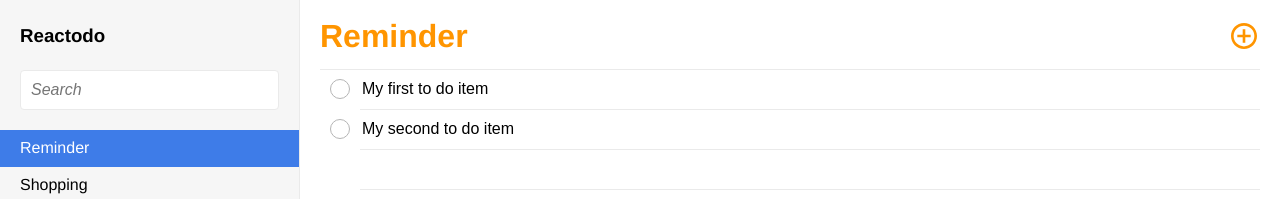
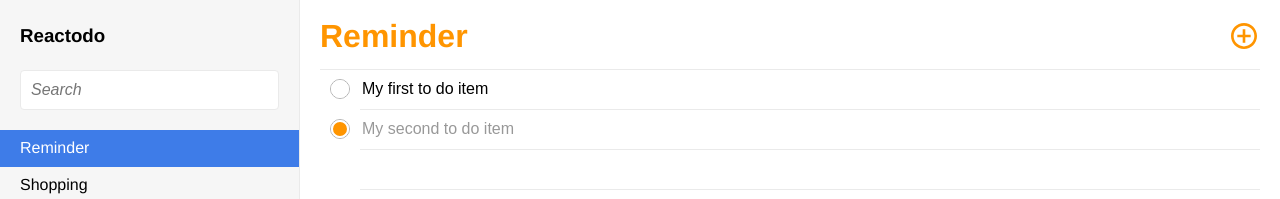
Before and after one commit to leonatefm/react-todo-app, a React (Create React App) app: page / in a window 1280 px wide. Shown: the top 199 px of the page. Built offline with nearby package versions, Linux system fonts and the light colour scheme.

Commit message:
Added inverse data flow to update todo items

```diff
--- a/src/components/App.js
+++ b/src/components/App.js
@@ -23,6 +23,7 @@ class TodoApp extends Component {
 		}
 
 		this.switchList = this.switchList.bind(this);
+		this.updateList = this.updateList.bind(this);
 	}
 
 	switchList(listId){
@@ -31,13 +32,22 @@ class TodoApp extends Component {
 		});
 	}
 
+	updateList(listId, list){
+		const todoLists = this.state.todoLists;
+		const index = todoLists.findIndex(item => item.listId === listId);
+		todoLists[index] = list;
+		this.setState({
+			todoLists: todoLists
+		});
+	}
+
 	render() {
-		const currentList = this.state.todoLists.find((item) => { return item.listId === this.state.currentListId});
+		const currentList = this.state.todoLists.find(item => item.listId === this.state.currentListId);
 
 		return (
 			<div className="react-todo-app">
 				<SideMenu todoLists={this.state.todoLists} currentListId={this.state.currentListId} switchList={this.switchList}></SideMenu>
-				<ListDetails list={currentList}></ListDetails>
+				<ListDetails list={currentList} updateList={this.updateList}></ListDetails>
 			</div>
 		);
 	}
@@ -70,17 +80,32 @@ class SideMenu extends Component {
 }
 
 class ListDetails extends Component {
+
+	constructor(props){
+		super(props);
+
+		this.updateItem = this.updateItem.bind(this);
+	}
+
+	updateItem(itemId, item){
+		const list = this.props.list;
+		const index = this.props.list.items.findIndex(item => item.itemId === itemId);
+		list.items[index] = item;
+
+		this.props.updateList(list.listId, list);
+	}
+
 	render() {
 
 		const list = this.props.list;
-		const todoItems = list.items.map((item) => <TodoItem key={item.itemId} item={item}></TodoItem>)
-		const style = {
+		const todoItems = list.items.map((item) => <TodoItem key={item.itemId} item={item} updateItem={this.updateItem} color={list.color}></TodoItem>)
+		const titleStyle = {
 			color: colorMap[list.color] ? colorMap[list.color] : "#000000"
 		}
 
 		return (
 			<div className="list-details">
-				<div className="list-header" style={style}>
+				<div className="list-header" style={titleStyle}>
 					<h1 className="list-name">{list.name}</h1>
 					<a className="add-btn"><ion-icon name="add-circle-outline"></ion-icon></a>
 				</div>
@@ -93,11 +118,37 @@ class ListDetails extends Component {
 }
 
 class TodoItem extends Component {
+
+	constructor(props){
+		super(props);
+
+		this.handleItemChange = this.handleItemChange.bind(this);
+	}
+
+	handleItemChange(e){
+
+		const item = this.props.item;
+
+		if(e.type === "change"){
+			item.title = e.target.value;
+		}else if(e.type === "click"){
+			item.isComplete = !item.isComplete;
+		}
+
+		this.props.updateItem(item.itemId, item);
+	}
+
 	render() {
+
+		const status = this.props.item.isComplete ? "complete" : "pending";
+		const colorStyle = this.props.item.isComplete ? {
+			backgroundColor: colorMap[this.props.color] ? colorMap[this.props.color] : "#B5B5B5"
+		} : {};
+
 		return (
-			<li>
-				<span className="todo-status"></span>
-				<input className="todo-content" type="text" value={this.props.item.title} />
+			<li className={status}>
+				<span className="todo-status" onClick={this.handleItemChange}><span className="fill" style={colorStyle}></span></span>
+				<input className="todo-content" type="text" value={this.props.item.title} onChange={this.handleItemChange} />
 			</li>
 		)
 	}
--- a/src/css/app.css
+++ b/src/css/app.css
@@ -100,15 +100,27 @@ html {
       display: flex;
       margin-left: -40px; }
       .list-details ul.list-items li .todo-status {
-        display: inline-block;
+        display: block;
         width: 20px;
         height: 20px;
         border-radius: 50%;
         border: 1px solid #B5B5B5;
         margin: 10px; }
+        .list-details ul.list-items li .todo-status .fill {
+          display: block;
+          width: 18px;
+          height: 18px;
+          border: 2px solid white;
+          border-radius: 50%;
+          background-color: white;
+          transition: all 0.2s ease; }
       .list-details ul.list-items li .todo-content {
         width: calc(100% - 40px);
         font-size: 16px;
         border: none;
         outline: none;
-        background: transparent; }
+        background: transparent;
+        opacity: 1;
+        transition: all 0.2s ease; }
+    .list-details ul.list-items li.complete .todo-content {
+      opacity: 0.4; }
--- a/src/scss/app.scss
+++ b/src/scss/app.scss
@@ -142,12 +142,21 @@ $menu-size: 300px;
             display: flex;
             margin-left: -40px;
             .todo-status{
-                display: inline-block;
+                display: block;
                 width: 20px;
                 height: 20px;
                 border-radius: 50%;
                 border: 1px solid #B5B5B5;
                 margin: 10px;
+                .fill{
+                    display: block;
+                    width: 18px;
+                    height: 18px;
+                    border: 2px solid white;
+                    border-radius: 50%;
+                    background-color: white;
+                    transition: all 0.2s ease;
+                }
             }
             .todo-content{
                 width: calc(100% - 40px);
@@ -155,6 +164,13 @@ $menu-size: 300px;
                 border: none;
                 outline: none;
                 background: transparent;
+                opacity: 1;
+                transition: all 0.2s ease;
+            }
+        }
+        li.complete{
+            .todo-content{
+                opacity: 0.4;
             }
         }
     }
```
